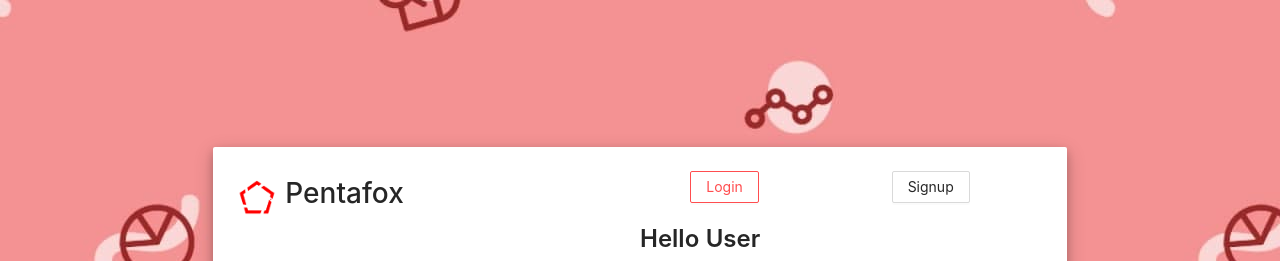
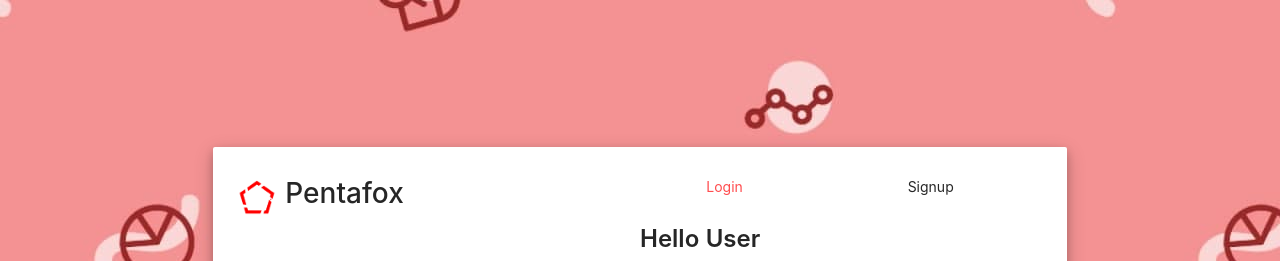
Before and after one commit to ArulPrasath15/invoice-react, a React (Create React App) app: page / in a window 1280 px wide. Shown: the top 261 px of the page. Built offline with nearby package versions, Linux system fonts and the light colour scheme.

Commit message:
Changed Button Type

```diff
--- a/src/pages/Auth.jsx
+++ b/src/pages/Auth.jsx
@@ -23,10 +23,10 @@ function Auth() {
                         <Col sm={24} md={12}>
                             <Row justify="space-around">
                                 <Col span={6}>
-                                    <Button danger={showLogin}  onClick={()=>setLogin(true)}>Login</Button>
+                                    <Button danger={showLogin} type="text"  onClick={()=>setLogin(true)}>Login</Button>
                                 </Col>
                                 <Col span={6}>
-                                    <Button  danger={!showLogin} onClick={()=>setLogin(false)}>Signup</Button>
+                                    <Button  danger={!showLogin} type="text" onClick={()=>setLogin(false)}>Signup</Button>
                                 </Col>
                             </Row>
                             { showLogin && <Login />}
```
